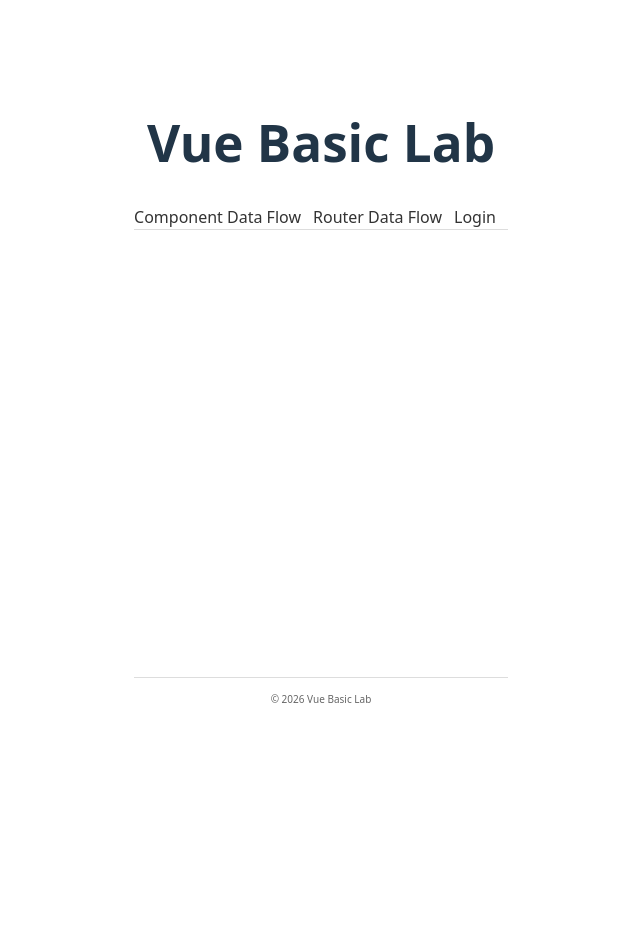
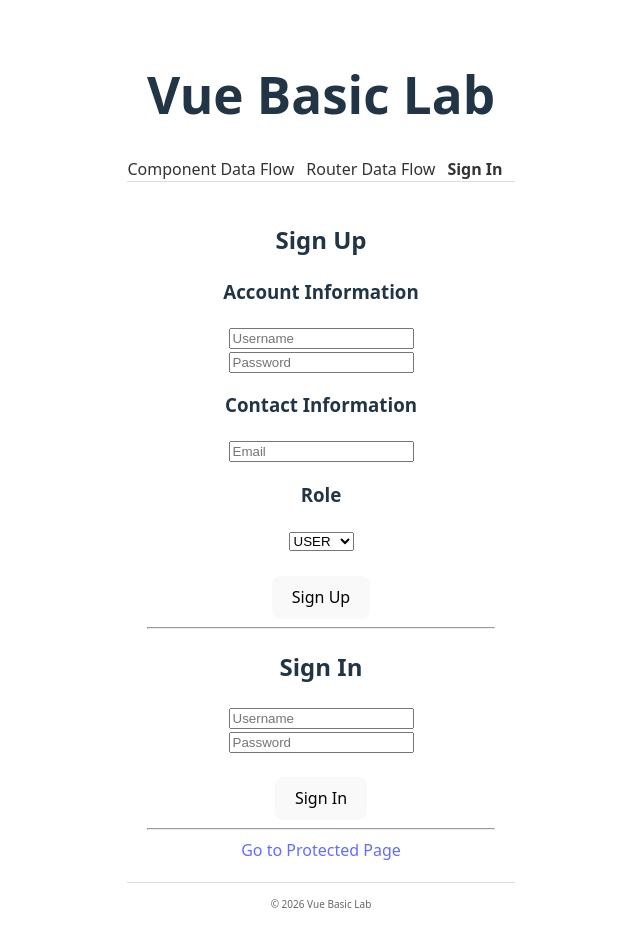
Before and after one commit to JHS-on-Lab/vue-basic-lab, a Vue app: page /signin in a window 1280 px wide. Shown: the top 946 px of the page, without its empty margins (319-959 px from the left). Before the commit the page ends 800 px from the top, so only its background shows below. Built offline with nearby package versions, Linux system fonts and the light colour scheme.

Commit message:
feat: add signin and signout with server

```diff
--- /dev/null
+++ b/src/api/authApi.js
@@ -0,0 +1,5 @@
+import apiClient from '@/lib/axios'
+
+export const signin = (payload) => {
+  return apiClient.post('http://localhost:8080/api/auth/sign-in', payload)
+}
--- /dev/null
+++ b/src/api/userApi.js
@@ -0,0 +1,5 @@
+import apiClient from '@/lib/axios'
+
+export const signup = (payload) => {
+  return apiClient.post('http://localhost:8080/api/users', payload)
+}
--- /dev/null
+++ b/src/components/example/signin/SigninForm.vue
@@ -0,0 +1,57 @@
+<script setup>
+import { ref } from 'vue';
+import { useAuthStore } from '@/stores/authStore';
+
+const authStore = useAuthStore();
+
+const username = ref('');
+const password = ref('');
+
+const errorMessage = ref('');
+
+const handleSignin = async () => {
+  try {
+
+    await authStore.signin({
+      username: username.value,
+      password: password.value,
+    });
+
+  } catch (error) {
+    errorMessage.value = 'Signin failed';
+  }
+};
+
+const handleSignout = () => {
+  authStore.signout();
+};
+</script>
+
+<template>
+  <div>
+    <h2>Sign In</h2>
+
+    <div v-if="!authStore.isAuthenticated">
+      <section>
+        <input v-model="username" placeholder="Username" />
+
+        <br />
+
+        <input v-model="password" type="password" placeholder="Password" />
+      </section>
+
+      <br />
+
+      <button @click="handleSignin">Sign In</button>
+
+      <p v-if="errorMessage">{{ errorMessage }}</p>
+    </div>
+
+    <!-- 로그인 상태 -->
+    <div v-else>
+      <p> Welcome, <strong>{{ authStore.username }}</strong> </p>
+
+      <button @click="handleSignout">Sign Out</button>
+    </div>
+  </div>
+</template>
--- /dev/null
+++ b/src/components/example/signin/SignupForm.vue
@@ -0,0 +1,74 @@
+<script setup>
+import { ref } from 'vue';
+import { signup } from '@/services/userService';
+
+const username = ref('')
+const password = ref('')
+const email = ref('')
+const role = ref('ROLE_USER')
+
+const errorMessage = ref('')
+const successMessage = ref('')
+
+const handleSignup = async () => {
+  try {
+    const payload = {
+      username: username.value,
+      password: password.value,
+      email: email.value,
+      role: role.value,
+    }
+
+    await signup(payload)
+
+    successMessage.value = 'Signup successful!'
+    errorMessage.value = ''
+  } catch (error) {
+    errorMessage.value = 'Signup failed'
+    successMessage.value = ''
+  }
+}
+</script>
+
+<template>
+  <div>
+    <h2>Sign Up</h2>
+
+    <section>
+      <h3>Account Information</h3>
+
+      <input v-model="username" placeholder="Username" />
+
+      <br />
+
+      <input v-model="password" type="password" placeholder="Password" />
+    </section>
+
+    <section>
+      <h3>Contact Information</h3>
+
+      <input v-model="email" type="email" placeholder="Email" />
+    </section>
+
+    <section>
+      <h3>Role</h3>
+
+      <select v-model="role">
+        <option value="ROLE_USER">USER</option>
+        <option value="ROLE_ADMIN">ADMIN</option>
+      </select>
+    </section>
+
+    <br />
+
+    <button @click="handleSignup">Sign Up</button>
+
+    <p v-if="errorMessage" style="color:red;">
+      {{ errorMessage }}
+    </p>
+
+    <p v-if="successMessage" style="color:green;">
+      {{ successMessage }}
+    </p>
+  </div>
+</template>
--- a/src/layouts/DefaultLayout.vue
+++ b/src/layouts/DefaultLayout.vue
@@ -8,7 +8,7 @@
       <nav>
         <RouterLink :to="{ name: 'component-data-flow' }">Component Data Flow</RouterLink>
         <RouterLink :to="{ name: 'router-data-flow' }">Router Data Flow</RouterLink>
-        <RouterLink :to="{ name: 'login' }">Login</RouterLink>
+        <RouterLink :to="{ name: 'signin' }">Sign In</RouterLink>
       </nav>
     </header>
 
--- /dev/null
+++ b/src/lib/axios.js
@@ -0,0 +1,49 @@
+import axios from 'axios';
+import { useAuthStore } from '@/stores/authStore';
+
+const apiClient = axios.create({
+  baseURL: 'https://api.example.com',
+});
+
+apiClient.interceptors.request.use((config) => {
+  const authStore = useAuthStore();
+
+  // 토큰을 헤더에 포함
+  if (authStore.token) {
+    config.headers.Authorization = `Bearer ${authStore.token}`;
+  }
+
+  return config;
+});
+
+apiClient.interceptors.response.use(
+  (response) => {
+    return response;
+  },
+  (error) => {
+    const authStore = useAuthStore();
+
+    if (error.response) {
+      const status = error.response.status;
+
+      // 인증 실패
+      if (status === 401) {
+        authStore.logout();
+
+        alert('로그인이 만료되었습니다. 다시 로그인해주세요.');
+
+        router.push({ name: 'login' });
+      }
+
+      // 권한 없음
+      if (status === 403) {
+        alert('접근 권한이 없습니다.');
+      }
+    }
+
+    // 모든 에러는 호출한 쪽에서도 처리 가능하도록 throw
+    return Promise.reject(error);
+  }
+);
+
+export default apiClient;
--- a/src/router/index.js
+++ b/src/router/index.js
@@ -1,8 +1,8 @@
 import { createRouter, createWebHistory } from 'vue-router';
 import ComponentDataFlowView from '@/views/data-flow/ComponentDataFlowView.vue';
 import RouterDataFlowView from '@/views/data-flow/RouterDataFlowView.vue';
-import LoginView from '@/views/example/LoginView.vue';
 import ProtectedView from '@/views/example/ProtectedView.vue';
+import SigninView from '@/views/example/SigninView.vue';
 import { useAuthStore } from '@/stores/authStore';
 
 const routes = [
@@ -22,9 +22,9 @@ const routes = [
     ],
   },
   {
-    path: '/login',
-    name: 'login',
-    component: LoginView,
+    path: '/signin',
+    name: 'signin',
+    component: SigninView,
   },
   {
     path: '/protected',
@@ -45,7 +45,7 @@ router.beforeEach((to) => {
   const authStore = useAuthStore();
   if (to.meta.requiresAuth && !authStore.isAuthenticated) {
     return {
-      name: 'login',
+      name: 'signin',
       query: {
         redirect: to.fullPath,
         reason: 'auth',
--- /dev/null
+++ b/src/services/userService.js
@@ -0,0 +1,21 @@
+import { signup as signupApi } from '@/api/userApi'
+
+/**
+ * 회원가입
+ *
+ * @param {{
+ *  username: string,
+ *  password: string,
+ *  email: string,
+ *  role: 'ROLE_USER' | 'ROLE_ADMIN'
+ * }}
+ */
+export const signup = async (payload) => {
+    // 유효성 검사
+    if (!payload.username || !payload.password || !payload.email) {
+        throw new Error('Required fields are missing')
+    }
+
+    // HTTP 요청
+    await signupApi(payload)
+}
--- a/src/stores/authStore.js
+++ b/src/stores/authStore.js
@@ -1,6 +1,6 @@
 import { defineStore } from 'pinia';
 import { ref, computed } from 'vue';
-// import apiClient from '@/api/axios';
+import { signin as signinApi } from '@/api/authApi';
 
 export const useAuthStore = defineStore('auth', () => {
   // state
@@ -11,30 +11,24 @@ export const useAuthStore = defineStore('auth', () => {
   const isAuthenticated = computed(() => !!token.value);
 
   // actions
-  const login = async (credentials) => {
-    // const response = await apiClient.post('/login', credentials);
-    // 로그인 API 응답 가정
-    if (credentials.username === 'tester' && credentials.password === '1234') {
-      const response = {
-        data: {
-          token: 'jwt-token-from-server',
-          username: 'testuser'
-        }
-      };
+  const signin = async (credentials) => {
+    const response = await signinApi(credentials);
 
-      token.value = response.data.token;
-      username.value = response.data.username;
+    if (response.data.data.accessToken) {
+      token.value = response.data.data.accessToken;
+      username.value = response.data.data.username;
 
       // persistence
       localStorage.setItem('token', token.value);
       localStorage.setItem('username', username.value);
       return
     }
+
     throw new Error('Invalid credentials');
 
   };
 
-  const logout = () => {
+  const signout = () => {
     token.value = null;
     username.value = null;
 
@@ -46,7 +40,7 @@ export const useAuthStore = defineStore('auth', () => {
     token,
     username,
     isAuthenticated,
-    login,
-    logout,
+    signin,
+    signout,
   };
 });
--- a/src/views/example/LoginView.vue
+++ /dev/null
@@ -1,64 +0,0 @@
-<script setup>
-import { ref } from 'vue';
-import { useAuthStore } from '@/stores/authStore';
-// import { useRouter } from 'vue-router';
-
-const authStore = useAuthStore();
-// const router = useRouter();
-
-const username = ref('');
-const password = ref('');
-const errorMessage = ref('');
-
-const handleLogin = async () => {
-    try {
-        await authStore.login({
-            username: username.value,
-            password: password.value,
-        });
-
-        // 로그인 성공 후 보호 페이지로 이동
-        // router.push({ name: 'protected' });
-    } catch (error) {
-        errorMessage.value = 'Login failed';
-    }
-};
-
-const handleLogout = () => {
-    authStore.logout();
-};
-</script>
-
-<template>
-    <div>
-        <h2>Login</h2>
-
-        <!-- 로그인 안 된 상태 -->
-        <div v-if="!authStore.isAuthenticated">
-            <input v-model="username" placeholder="tester" />
-
-            <br />
-
-            <input v-model="password" type="password" placeholder="1234" />
-
-            <br />
-
-            <button @click="handleLogin">Login</button>
-
-            <p v-if="errorMessage">{{ errorMessage }}</p>
-        </div>
-
-        <!-- 로그인 상태 -->
-        <div v-else>
-            <p> Welcome, <strong>{{ authStore.username }}</strong> </p>
-
-            <button @click="handleLogout">Logout</button>
-        </div>
-
-        <div>
-            <br />
-
-            <RouterLink :to="{ name: 'protected' }">Go to Protected Page</RouterLink>
-        </div>
-    </div>
-</template>
--- /dev/null
+++ b/src/views/example/SigninView.vue
@@ -0,0 +1,26 @@
+<script setup>
+import SignupForm from '@/components/example/signin/SignupForm.vue';
+import SigninForm from '@/components/example/signin/SigninForm.vue';
+</script>
+
+<template>
+  <div>
+
+    <div>
+      <SignupForm />
+    </div>
+
+    <hr />
+
+    <div>
+      <SigninForm />
+    </div>
+
+    <hr />
+
+    <div>
+      <RouterLink :to="{ name: 'protected' }">Go to Protected Page</RouterLink>
+    </div>
+
+  </div>
+</template>
```
Also changed, not shown: src/api/axios.js (deleted, +0 -19 lines).
